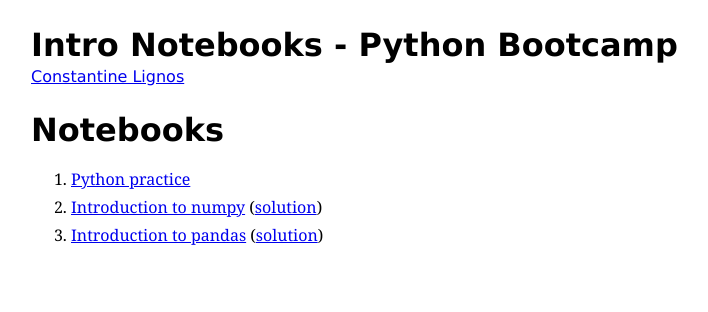
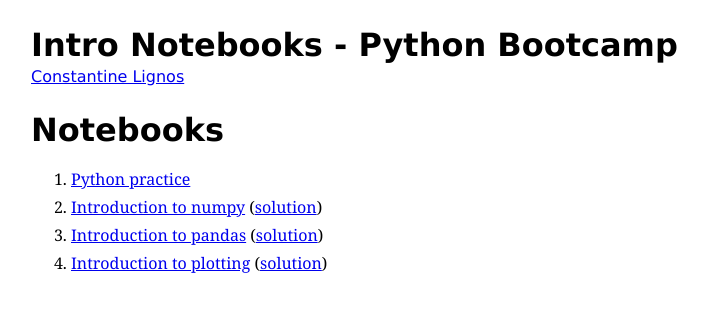
Before and after one commit to KristenZhao/constantinelignos.github.io, a Jekyll site: the page built from pybootcamp/intro-notebooks.md, in a window 1280 px wide. Shown: the top 312 px of the page, without its empty margins (109-817 px from the left). Built offline with Jekyll 4.4.1, drawn with Linux system fonts in a browser that asks for light colours; comment, search, counter and statistics services are not loaded.

Commit message:
Add seaborn demo

```diff
--- a/pybootcamp/intro-notebooks.md
+++ b/pybootcamp/intro-notebooks.md
@@ -12,3 +12,4 @@ analytics: pybootcamp
 1. [Python practice](https://github.com/ConstantineLignos/constantinelignos.github.io/blob/master/pybootcamp/notebooks/Python_Practice.ipynb)
 1. [Introduction to numpy](https://github.com/ConstantineLignos/constantinelignos.github.io/blob/master/pybootcamp/notebooks/Numpy_Demo_Stub.ipynb) ([solution](https://github.com/ConstantineLignos/constantinelignos.github.io/blob/master/pybootcamp/notebooks/Numpy_Demo.ipynb))
 1. [Introduction to pandas](https://github.com/ConstantineLignos/constantinelignos.github.io/blob/master/pybootcamp/notebooks/Pandas_Demo_Stub.ipynb) ([solution](https://github.com/ConstantineLignos/constantinelignos.github.io/blob/master/pybootcamp/notebooks/Pandas_Demo.ipynb))
+1. [Introduction to plotting](https://github.com/ConstantineLignos/constantinelignos.github.io/blob/master/pybootcamp/notebooks/Seaborn_Demo_Stub.ipynb) ([solution](https://github.com/ConstantineLignos/constantinelignos.github.io/blob/master/pybootcamp/notebooks/Seaborn_Demo.ipynb))
```
Also changed, not shown: 2 other files.
